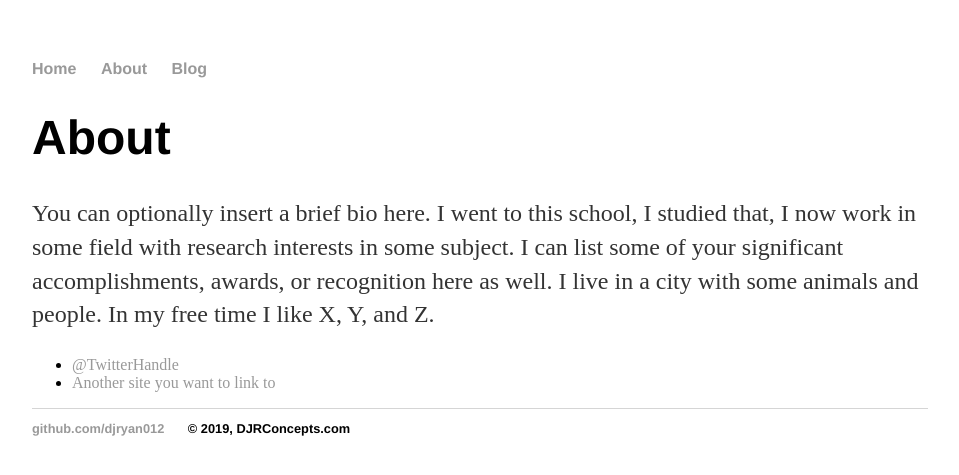
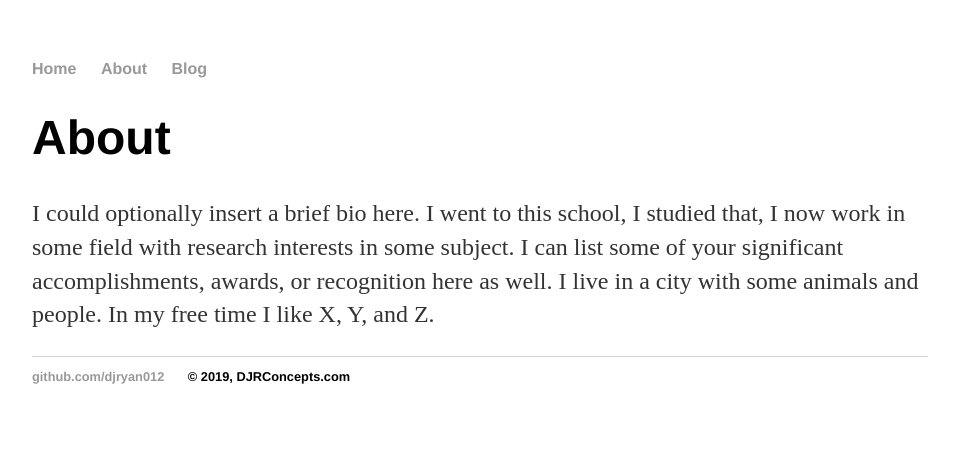
Before and after one commit to djryan012/djryan012.github.io, a Jekyll site: the page built from about/index.html, in a window 1280 px wide. Shown: the top 475 px of the page, without its empty margins (160-1119 px from the left). Built offline with Jekyll 4.4.1, drawn with Linux system fonts in a browser that asks for light colours.

Commit message:
minor person tweak

```diff
--- a/about/index.html
+++ b/about/index.html
@@ -5,10 +5,10 @@ title: About David R
 
 		<div class="about">
 			<h1>About</h1>
-			<p>You can optionally insert a brief bio here. I went to this school, I studied that, I now work in some field with research interests in some subject. I can list some of your significant accomplishments, awards, or recognition here as well. I live in a city with some animals and people. In my free time I like X, Y, and Z.</p>
+			<p>I could optionally insert a brief bio here. I went to this school, I studied that, I now work in some field with research interests in some subject. I can list some of your significant accomplishments, awards, or recognition here as well. I live in a city with some animals and people. In my free time I like X, Y, and Z.</p>
 
-			<ul class="contacts">
+			<!-- <ul class="contacts">
 				<li><a href="#">@TwitterHandle</a></li>
 				<li><a href="#">Another site you want to link to</a></li>
-				</ul>
+          		  </ul> -->
 		</div>
```
